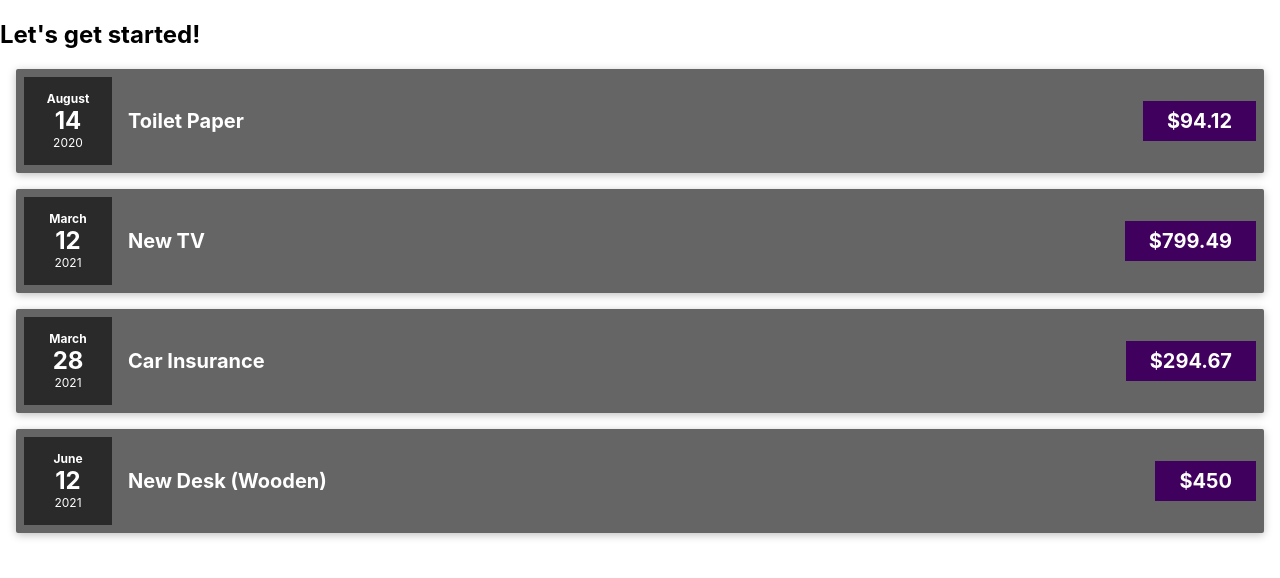
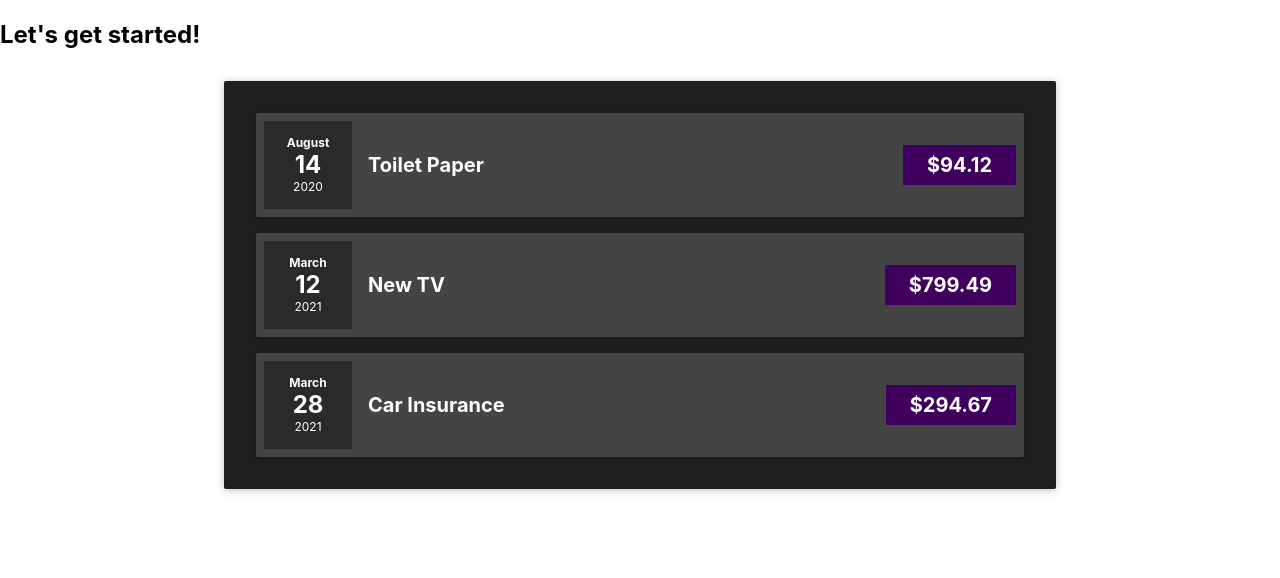
Before and after one commit to evanbechtol/react-complete, a JavaScript app: page / in a window 1280 px wide. Shown: the top 578 px of the page. Built offline with nearby package versions, Linux system fonts and the light colour scheme.

Commit message:
Assignment - Create Expenses Component
- Utilize Expenses.js in App.js

```diff
--- a/src/App.js
+++ b/src/App.js
@@ -1,5 +1,5 @@
-import ExpenseItem from './components/ExpenseItem';
-
+// import ExpenseItem from './components/ExpenseItem';
+import Expenses from "./components/Expenses";
 function App() {
     const expenses = [
         {
@@ -26,26 +26,7 @@
     return (
         <div>
             <h2>Let's get started!</h2>
-            <ExpenseItem
-                title={expenses[0].title}
-                amount={expenses[0].amount}
-                date={expenses[0].date}
-            />
-            <ExpenseItem
-                title={expenses[1].title}
-                amount={expenses[1].amount}
-                date={expenses[1].date}
-            />
-            <ExpenseItem
-                title={expenses[2].title}
-                amount={expenses[2].amount}
-                date={expenses[2].date}
-            />
-            <ExpenseItem
-                title={expenses[3].title}
-                amount={expenses[3].amount}
-                date={expenses[3].date}
-            />
+            <Expenses expenses={expenses}/>
         </div>
     );
 }
--- a/src/components/Expenses.js
+++ b/src/components/Expenses.js
@@ -0,0 +1,16 @@
+import ExpenseItem from "./ExpenseItem";
+import "./Expenses.css";
+
+function Expenses(props) {
+    const {expenses} = props;
+
+    return (
+        <div className="expenses">
+            <ExpenseItem title={expenses[0].title} amount={expenses[0].amount} date={expenses[0].date}/>
+            <ExpenseItem title={expenses[1].title} amount={expenses[1].amount} date={expenses[1].date}/>
+            <ExpenseItem title={expenses[2].title} amount={expenses[2].amount} date={expenses[2].date}/>
+        </div>
+    );
+}
+
+export default Expenses;
```
